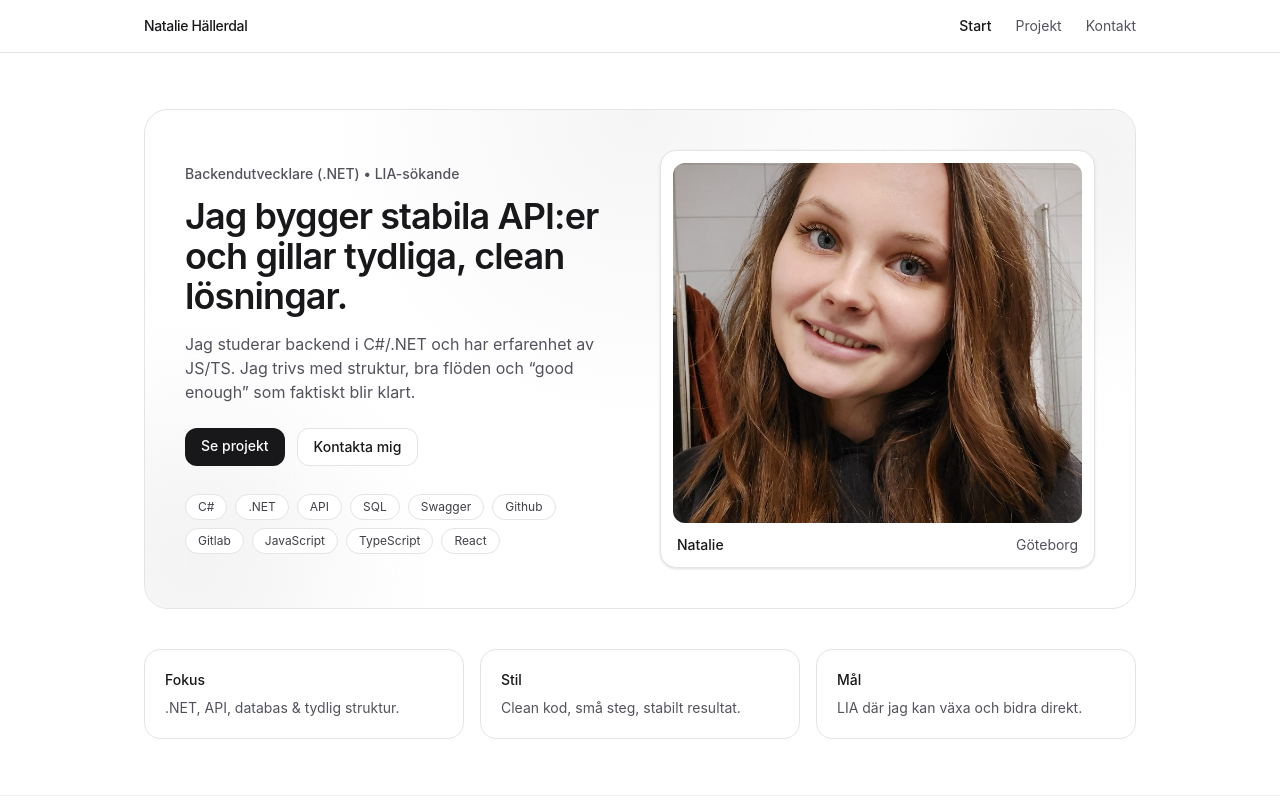
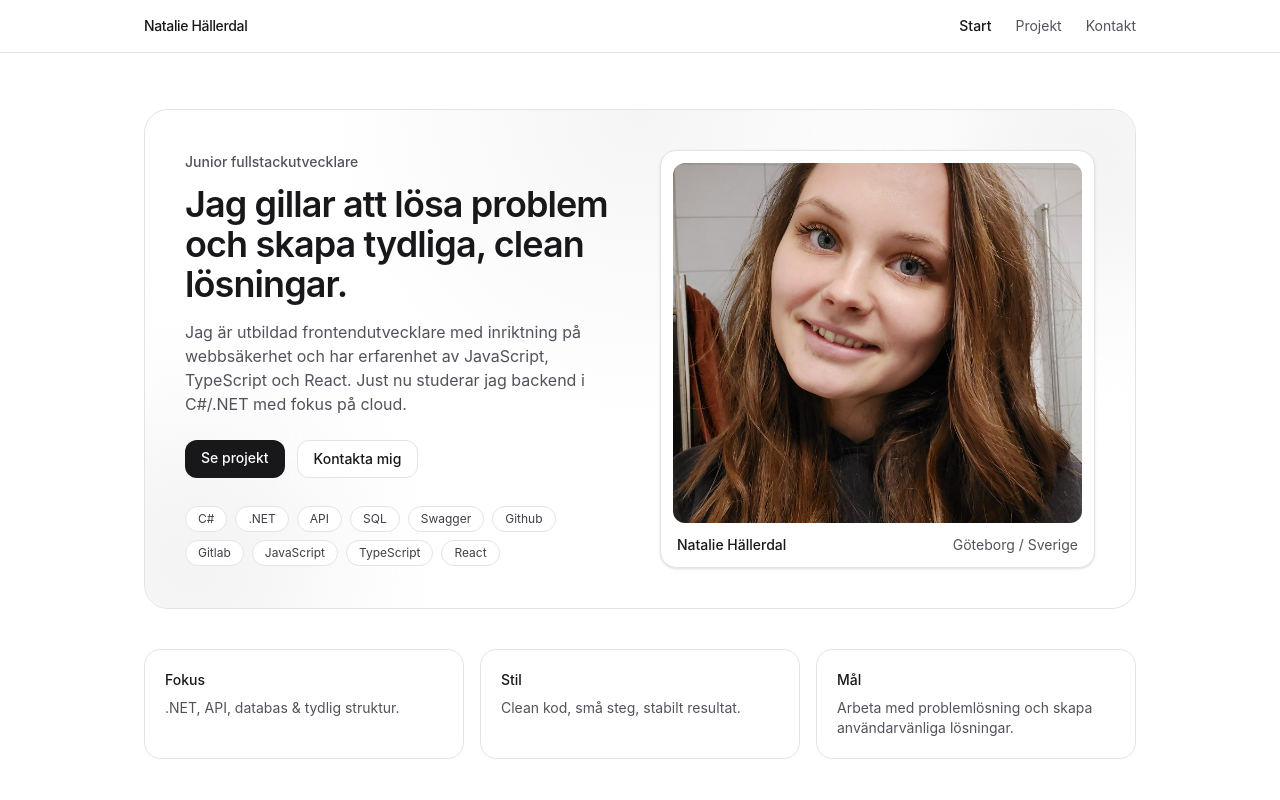
Before and after one commit to natta1995/Portfolio, a React (Vite) app: page /#/ in a window 1280 px wide. Shown: the top 800 px of the page. Built offline with nearby package versions, Linux system fonts and the light colour scheme.

Commit message:
text change

```diff
--- a/src/pages/start.jsx
+++ b/src/pages/start.jsx
@@ -17,17 +17,17 @@ export default function StartPage() {
           {/* Text */}
           <div>
             <p className="text-sm font-medium text-zinc-600">
-              Backendutvecklare (.NET) • LIA-sökande
+              Junior fullstackutvecklare
             </p>
 
             <h1 className="mt-3 text-3xl font-semibold tracking-tight text-zinc-900 sm:text-4xl">
-              Jag bygger stabila API:er och gillar tydliga, clean lösningar.
+              Jag gillar att lösa problem och skapa tydliga, clean lösningar.
             </h1>
 
             <p className="mt-4 max-w-prose text-zinc-600">
-              Jag studerar backend i C#/.NET och har erfarenhet av JS/TS. Jag
-              trivs med struktur, bra flöden och “good enough” som faktiskt blir
-              klart.
+            Jag är utbildad frontendutvecklare med inriktning på webbsäkerhet och har
+            erfarenhet av JavaScript, TypeScript och React. Just nu studerar jag backend
+            i C#/.NET med fokus på cloud.
             </p>
 
             <div className="mt-6 flex flex-wrap gap-3">
@@ -70,8 +70,8 @@ export default function StartPage() {
             </div>
 
             <div className="mt-3 flex items-center justify-between px-1">
-              <p className="text-sm font-medium text-zinc-900">Natalie</p>
-              <p className="text-sm text-zinc-600">Göteborg</p>
+              <p className="text-sm font-medium text-zinc-900">Natalie Hällerdal</p>
+              <p className="text-sm text-zinc-600">Göteborg / Sverige</p>
             </div>
           </div>
         </div>
@@ -82,7 +82,7 @@ export default function StartPage() {
         {[
           { title: "Fokus", desc: ".NET, API, databas & tydlig struktur." },
           { title: "Stil", desc: "Clean kod, små steg, stabilt resultat." },
-          { title: "Mål", desc: "LIA där jag kan växa och bidra direkt." },
+          { title: "Mål", desc: "Arbeta med problemlösning och skapa användarvänliga lösningar." },
         ].map((c) => (
           <div
             key={c.title}
```
